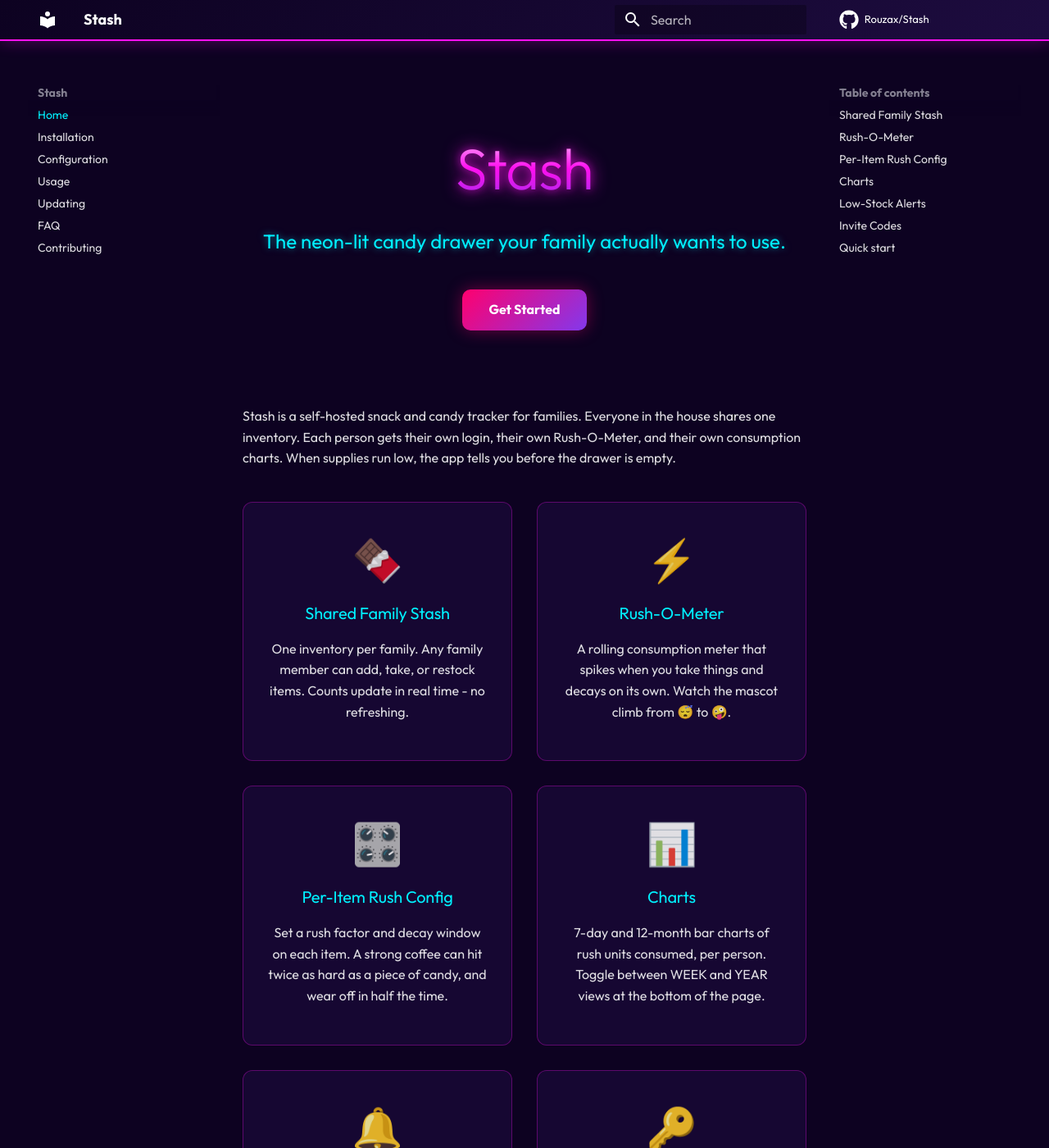
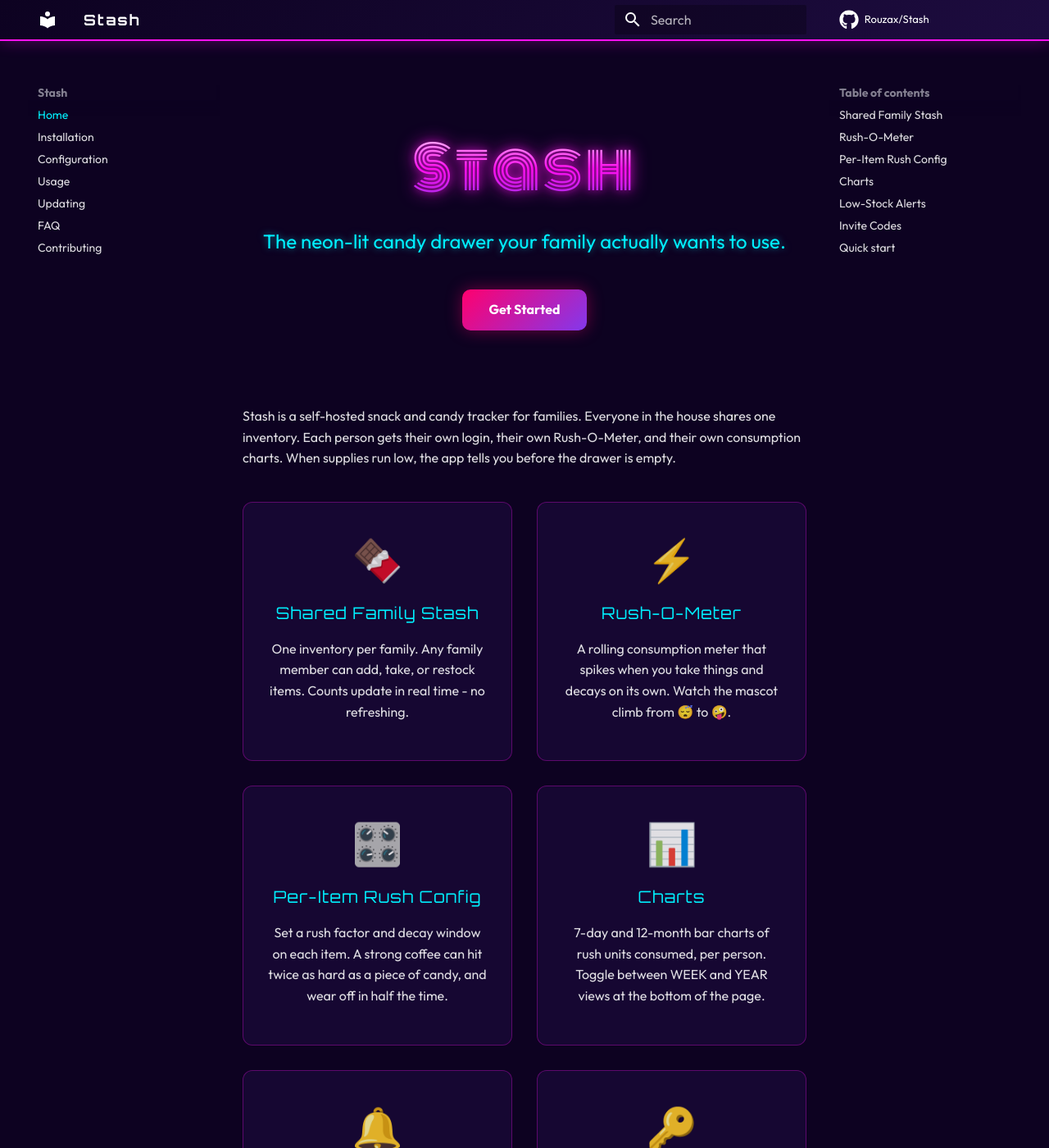
Before and after one commit to Rouzax/Stash, an MkDocs documentation site: the page built from docs/index.md, in a window 1280 px wide and 1400 px high. Shown: the whole window at 82% size. Built offline with MkDocs 1.6.1 and Material for MkDocs 9.7.7, drawn with Linux system fonts in a browser that asks for light colours; comment, search, counter and statistics services are not loaded.

Commit message:
style: use app fonts (Orbitron, Monoton) in docs site
Import Orbitron and Monoton from Google Fonts. Apply Monoton to the
hero title, Orbitron to headings, nav tabs, site header, and table
headers to match the app's synthwave aesthetic.

```diff
--- a/docs/stylesheets/synthwave.css
+++ b/docs/stylesheets/synthwave.css
@@ -1,3 +1,5 @@
+@import url('https://fonts.googleapis.com/css2?family=Monoton&family=Orbitron:wght@400;700&display=swap');
+
 :root {
   --md-primary-fg-color: #ff10f0;
   --md-primary-bg-color: #0d0221;
@@ -18,6 +20,17 @@
   box-shadow: 0 0 20px rgba(255, 16, 240, 0.3);
 }
 
+.md-header__topic {
+  font-family: 'Orbitron', sans-serif;
+  letter-spacing: 2px;
+}
+
+.md-tabs__link {
+  font-family: 'Orbitron', sans-serif;
+  font-size: 0.65rem;
+  letter-spacing: 1px;
+}
+
 .md-tabs {
   background: #0d0221;
   border-bottom: 1px solid rgba(255, 16, 240, 0.3);
@@ -34,18 +47,24 @@
 }
 
 .md-typeset h1 {
+  font-family: 'Orbitron', sans-serif;
   color: #ff10f0;
   text-shadow: 0 0 10px rgba(255, 16, 240, 0.5);
+  letter-spacing: 2px;
 }
 
 .md-typeset h2 {
+  font-family: 'Orbitron', sans-serif;
   color: #00f0ff;
   border-bottom: 1px solid rgba(0, 240, 255, 0.3);
   padding-bottom: 0.3em;
+  letter-spacing: 1px;
 }
 
 .md-typeset h3 {
+  font-family: 'Orbitron', sans-serif;
   color: #ff006e;
+  letter-spacing: 1px;
 }
 
 .md-typeset code {
@@ -70,6 +89,9 @@
 }
 
 .md-typeset table:not([class]) th {
+  font-family: 'Orbitron', sans-serif;
+  font-size: 0.7rem;
+  letter-spacing: 1px;
   background: rgba(255, 16, 240, 0.15);
   color: #00f0ff;
 }
@@ -84,6 +106,7 @@
 }
 
 .hero h1 {
+  font-family: 'Monoton', cursive;
   font-size: 3.5rem;
   background: linear-gradient(180deg, #fff 0%, #ff10f0 50%, #8338ec 100%);
   -webkit-background-clip: text;
@@ -91,6 +114,7 @@
   color: transparent;
   filter: drop-shadow(0 0 10px rgba(255, 16, 240, 0.7));
   margin-bottom: 0.5rem;
+  letter-spacing: 4px;
 }
 
 .hero .tagline {
```
